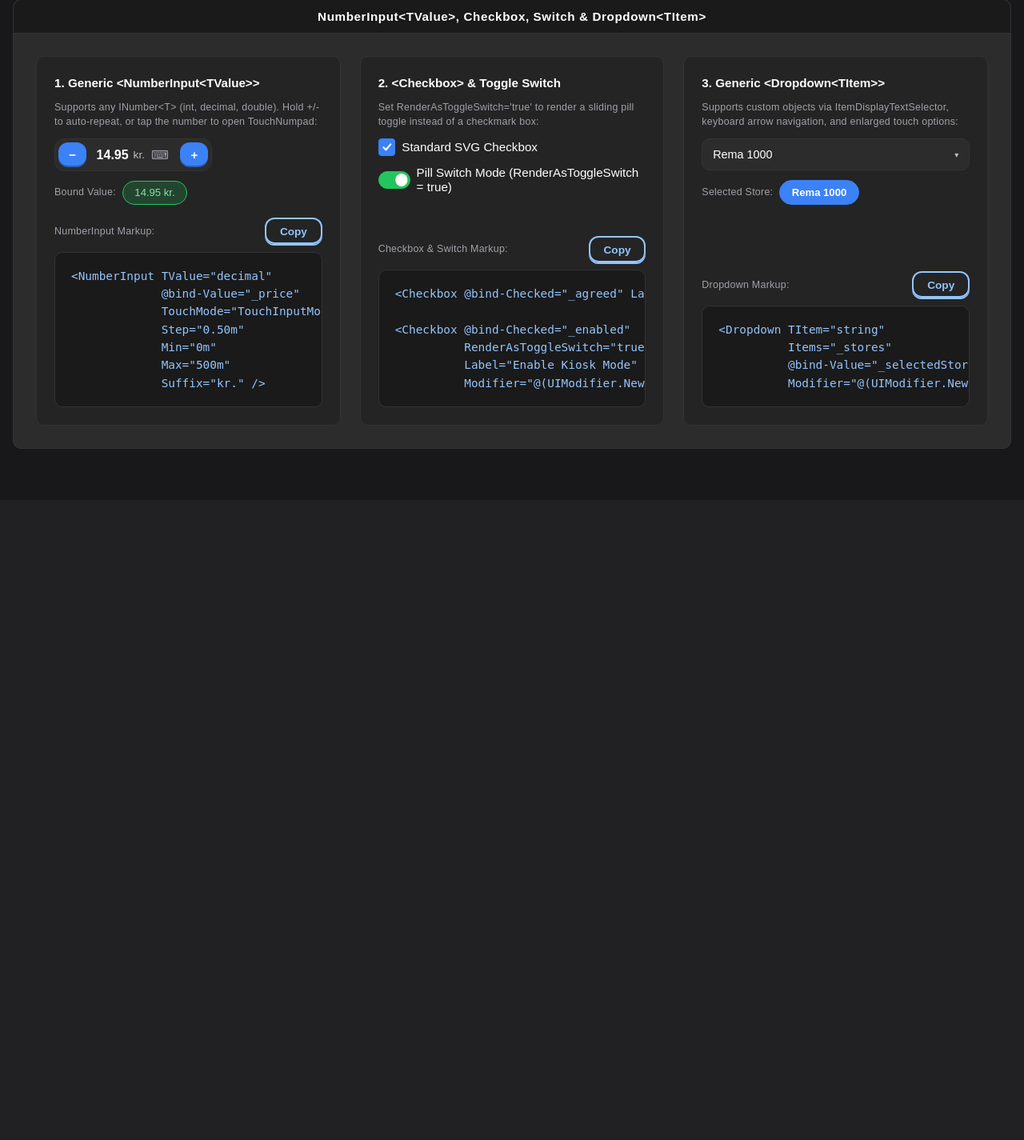
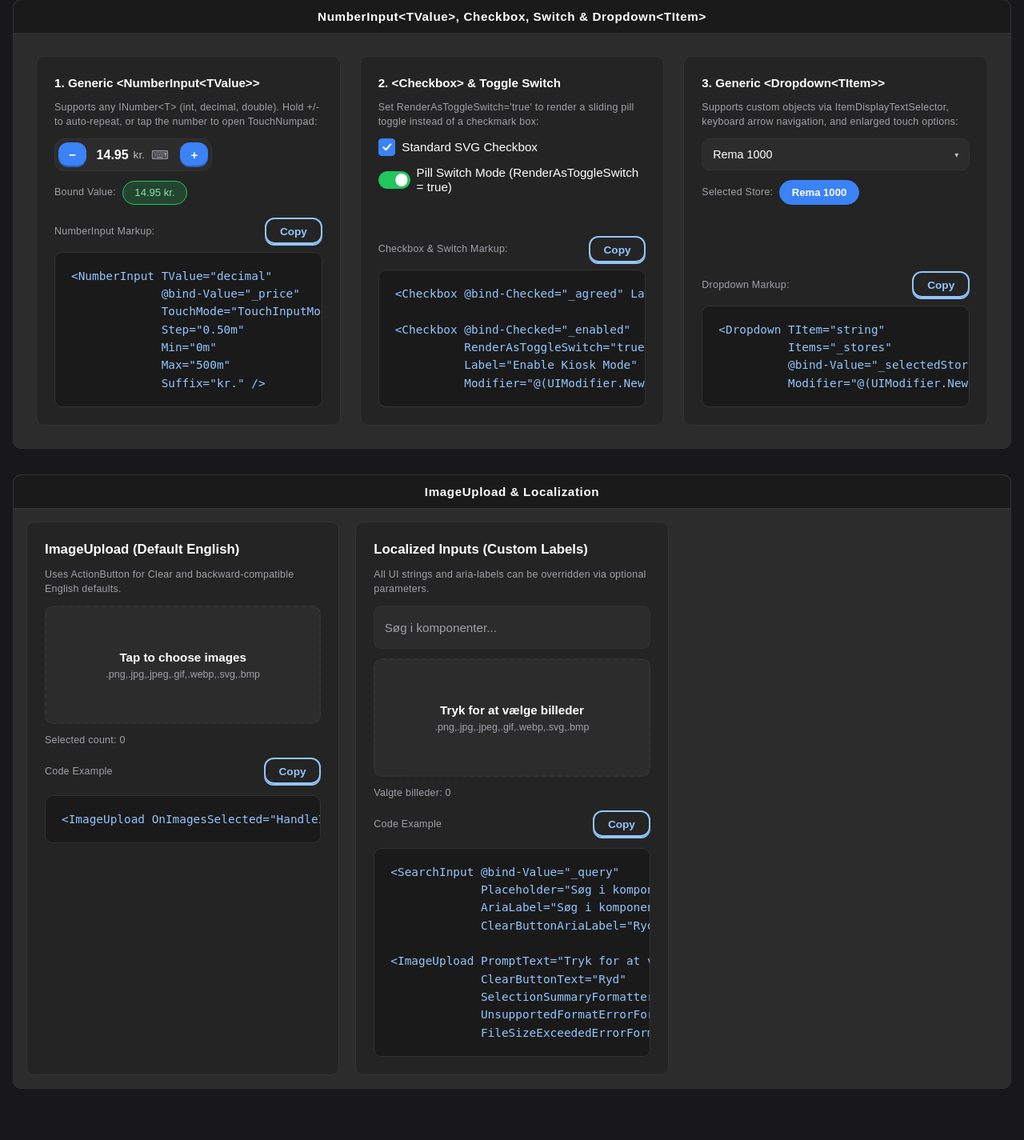
Before and after one commit to AndreasLK/ALKsPersonalUI, an ASP.NET Core app: page /inputs in a window 1280 px wide. Shown: the part 1050-2475 px from the top of the page at 80% size. Before the commit the page ends 1611 px from the top, so only its background shows below. Run offline with ASP.NET Core 8, Linux system fonts and the light colour scheme; style sheets or scripts are compiled from the project's sources.

Commit message:
Added ImageUpload and localized input examples to showcase InputsPage
Demonstrated default English usage for ImageUpload alongside a fully localized Danish configuration for SearchInput and ImageUpload, proving that all UI strings and aria-labels can be overridden via optional parameters.

```diff
--- a/alks-ui-showcase/Pages/InputsPage.razor
+++ b/alks-ui-showcase/Pages/InputsPage.razor
@@ -183,6 +183,67 @@
             </Window>
         </Grid>
     </TitledWindow>
+
+    <TitledWindow Title="ImageUpload & Localization" Modifier="@(UIModifier.New.FillMaxWidth())">
+        <Grid MinColumnWidth="300px" Gap="1.25rem">
+            <Window Modifier="@ShowcaseStyles.FullHeightCardWindow">
+                <Column Gap="0.75rem" Modifier="@(UIModifier.New.FillMaxWidth())">
+                    <Text Variant="TypographyVariant.Title" Value="ImageUpload (Default English)" />
+                    <Text Variant="TypographyVariant.Caption" Muted="true" Value="Uses ActionButton for Clear and backward-compatible English defaults." />
+
+                    <ImageUpload OnImagesSelected="@(files => _defaultImageCount = files.Count)" />
+
+                    <Text Variant="TypographyVariant.Caption" Muted="true" Value="@($"Selected count: {_defaultImageCount}")" />
+
+                    <Row HorizontalArrangement="Arrangement.SpaceBetween" VerticalAlignment="VerticalAlignment.Center">
+                        <Text Variant="TypographyVariant.Caption" Muted="true" Value="Code Example" />
+                        <ActionButton Variant="ActionButton.ButtonVariant.Outline"
+                                      Size="ActionButton.ButtonSize.Small"
+                                      Modifier="@ShowcaseStyles.CopyButton"
+                                      Text="Copy"
+                                      OnClick="@(() => ShowcaseStyles.CopyAsync(JS, Toast, ImageUploadDefaultSnippet, "ImageUpload code"))" />
+                    </Row>
+                    <Window Modifier="@ShowcaseStyles.CodeWindow">
+                        <Text Variant="TypographyVariant.Mono" Color="#93c5fd" Modifier="@ShowcaseStyles.PreText" Value="@ImageUploadDefaultSnippet" />
+                    </Window>
+                </Column>
+            </Window>
+
+            <Window Modifier="@ShowcaseStyles.FullHeightCardWindow">
+                <Column Gap="0.75rem" Modifier="@(UIModifier.New.FillMaxWidth())">
+                    <Text Variant="TypographyVariant.Title" Value="Localized Inputs (Custom Labels)" />
+                    <Text Variant="TypographyVariant.Caption" Muted="true" Value="All UI strings and aria-labels can be overridden via optional parameters." />
+
+                    <SearchInput @bind-Value="_localizedSearchQuery"
+                                 Placeholder="Søg i komponenter..."
+                                 AriaLabel="Søg i komponenter"
+                                 ClearButtonAriaLabel="Ryd søgning"
+                                 Modifier="@(UIModifier.New.FillMaxWidth())" />
+
+                    <ImageUpload PromptText="Tryk for at vælge billeder"
+                                 ClearButtonText="Ryd"
+                                 SelectionSummaryFormatter="@(count => count == 1 ? "1 billede valgt" : $"{count} billeder valgt")"
+                                 UnsupportedFormatErrorFormat="'{0}' er ikke et understøttet billedformat."
+                                 FileSizeExceededErrorFormat="'{0}' overskrider maks. {1} MB."
+                                 OnImagesSelected="@(files => _localizedImageCount = files.Count)" />
+
+                    <Text Variant="TypographyVariant.Caption" Muted="true" Value="@($"Valgte billeder: {_localizedImageCount}")" />
+
+                    <Row HorizontalArrangement="Arrangement.SpaceBetween" VerticalAlignment="VerticalAlignment.Center">
+                        <Text Variant="TypographyVariant.Caption" Muted="true" Value="Code Example" />
+                        <ActionButton Variant="ActionButton.ButtonVariant.Outline"
+                                      Size="ActionButton.ButtonSize.Small"
+                                      Modifier="@ShowcaseStyles.CopyButton"
+                                      Text="Copy"
+                                      OnClick="@(() => ShowcaseStyles.CopyAsync(JS, Toast, ImageUploadLocalizedSnippet, "Localized ImageUpload code"))" />
+                    </Row>
+                    <Window Modifier="@ShowcaseStyles.CodeWindow">
+                        <Text Variant="TypographyVariant.Mono" Color="#93c5fd" Modifier="@ShowcaseStyles.PreText" Value="@ImageUploadLocalizedSnippet" />
+                    </Window>
+                </Column>
+            </Window>
+        </Grid>
+    </TitledWindow>
 </Column>
 
 @code {
@@ -192,6 +253,9 @@
     private bool _demoCheck = true;
     private bool _demoSwitch = true;
     private string _selectedStore = "Rema 1000";
+    private int _defaultImageCount;
+    private int _localizedImageCount;
+    private string? _localizedSearchQuery;
 
     private readonly List<string> _danishStores =
     [
@@ -266,4 +330,17 @@
           Items=""_stores""
           @bind-Value=""_selectedStore""
           Modifier=""@(UIModifier.New.FillMaxWidth())"" />";
+
+    private const string ImageUploadDefaultSnippet = @"<ImageUpload OnImagesSelected=""HandleImagesAsync"" />";
+
+    private const string ImageUploadLocalizedSnippet = @"<SearchInput @bind-Value=""_query""
+             Placeholder=""Søg i komponenter...""
+             AriaLabel=""Søg i komponenter""
+             ClearButtonAriaLabel=""Ryd søgning"" />
+
+<ImageUpload PromptText=""Tryk for at vælge billeder""
+             ClearButtonText=""Ryd""
+             SelectionSummaryFormatter=""@(c => c == 1 ? ""1 billede valgt"" : $""{c} billeder valgt"")""
+             UnsupportedFormatErrorFormat=""'{0}' er ikke et understøttet billedformat.""
+             FileSizeExceededErrorFormat=""'{0}' overskrider maks. {1} MB."" />";
 }
```
